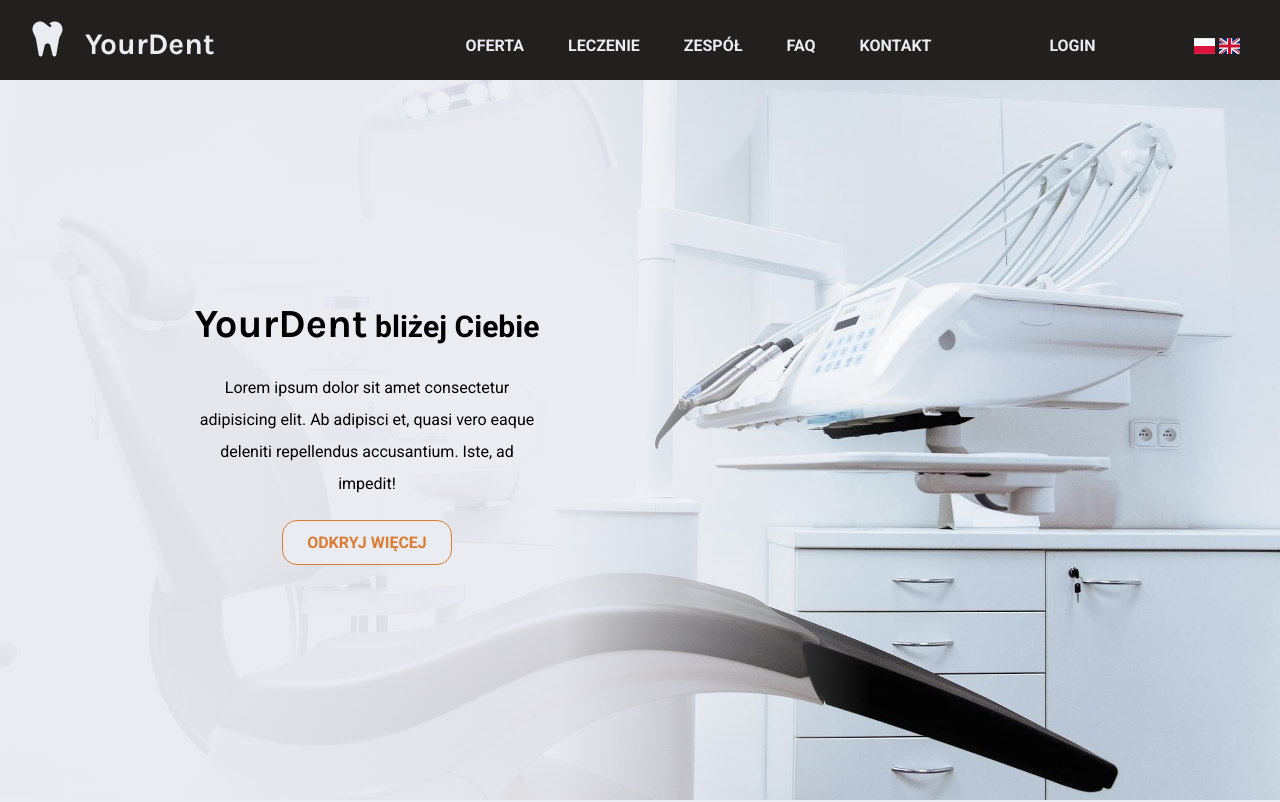
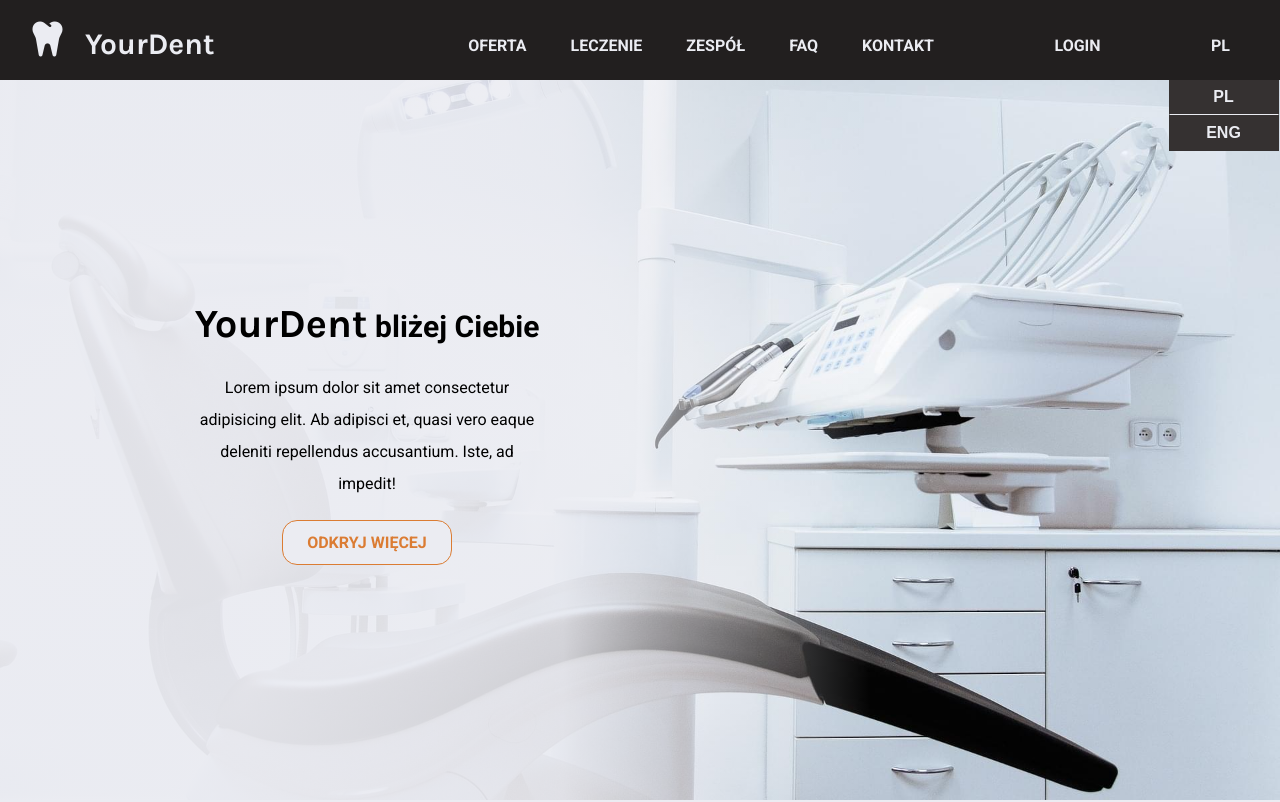
Before and after one commit to AdamsF16/dentist, a website: page index.html in a window 1280 px wide. Shown: the top 802 px of the page. Drawn offline with nearby package versions, Linux system fonts and the light colour scheme.

Commit message:
nav language change

```diff
--- a/index.html
+++ b/index.html
@@ -44,8 +44,11 @@
 			<a href="" class="nav__login">Login</a>
 		</div>
    		<div class="nav__language-box">
-        	<a href=""><span class="fi fi-pl"></span></a>
-        	<a href=""><span class="fi fi-gb"></span></a>
+			<p class="nav__language-active">PL</p>
+			<div class="nav__language-btn-container">
+				<button class="nav__language-btn">PL</button>
+        		<button class="nav__language-btn">ENG</button>
+			</div>
     	</div>
 	</a>
 </nav>
--- a/src/sass/style.scss
+++ b/src/sass/style.scss
@@ -33,9 +33,7 @@ body {
 // NAVIGATION
 // NAVIGATION
 // NAVIGATION
-.fi {
-	font-size: 1.2rem;
-}
+
 
 nav {
 	background-color: $main-black;
@@ -178,8 +176,52 @@ nav {
 	}
 
 	&__language-box {
+		position: relative;
 		margin-right: 10px;
 		margin-top: 5px;
+	}
+
+	&__language-active {
+		padding: 5px 10px;
+		font-size: 1.2rem;
+		font-weight: bold;
+		color: $darker-white-color;
+		cursor: pointer;
+		margin-top: 5px;
+	}
+
+	&__language-btn-container {
+		position: absolute;
+		top: 52px;
+		left: -5px;
+		display: flex;
+		flex-direction: column;
+		justify-content: center;
+		align-items: center;
+	}
+
+	&__language-btn {
+		// display: none;
+		border-top: 1px solid $darker-white-color;
+		background-color: $secondary-black;
+		text-align: center;
+		font-weight: bold;
+		color: $darker-white-color;
+		font-size: 1.2rem;
+		padding: 5px 10px;
+		width: 50px;
+		border: 1px solid transparent;
+		cursor: pointer;
+		animation: navLanguageAnimation .4s forwards;
+
+		&:first-child {
+			border-top: none;
+			border-bottom: 1px solid $darker-white-color;
+		}
+
+		&:nth-child(2){
+			animation-delay: .2s;
+		}
 	}
 }
 
@@ -609,6 +651,17 @@ nav {
     }
     to {
         opacity: 1;
+        transform: translateY(0);
+    }
+}
+
+@keyframes navLanguageAnimation {
+	from {
+        opacity: 0;
+        transform: translateX(60px);
+    }
+    to {
+        opacity: 1;
         transform: translateX(0);
     }
 }
@@ -617,9 +670,6 @@ nav {
 
 
 @media (min-width: 576px) {
-	.fi {
-		font-size: 1.6rem;
-	}
 	.nav {
 		&__logo {
 			font-size: 4rem;
@@ -637,7 +687,7 @@ nav {
 			@include hover-style;
 		}
 
-		&__login, &__mobile-icon, &__item-mobile  {
+		&__login, &__mobile-icon, &__item-mobile, &__language-active {
 			font-size: 1.6rem;
 		}
 
@@ -647,7 +697,39 @@ nav {
 
 		&__language-box {
 			margin-right: 40px;
+			@include hover-style;
+
+			&::before {
+				top: -5px;
+				left: -5px;
+			}
+
+			&::after {
+				bottom: -4px;
+				right: -4px;
+			}
+
+			&:hover::before, &:hover::after {
+				width: 50%;
+				height: 50%;
+			}
 		}
+
+		&__language-active {
+			margin-top: 0px;
+		}
+
+		&__language-btn-container {
+			position: absolute;
+			top: 49px;
+			left: -32px;
+		}
+		&__language-btn {
+			font-size: 1.6rem;
+			padding: 8px 16px;
+			width: 110px;
+		}
+
 
 		&__item-mobile {
 			padding: 20px;
```
Also changed, not shown: dist/css/style.min.css, 1 other file.
